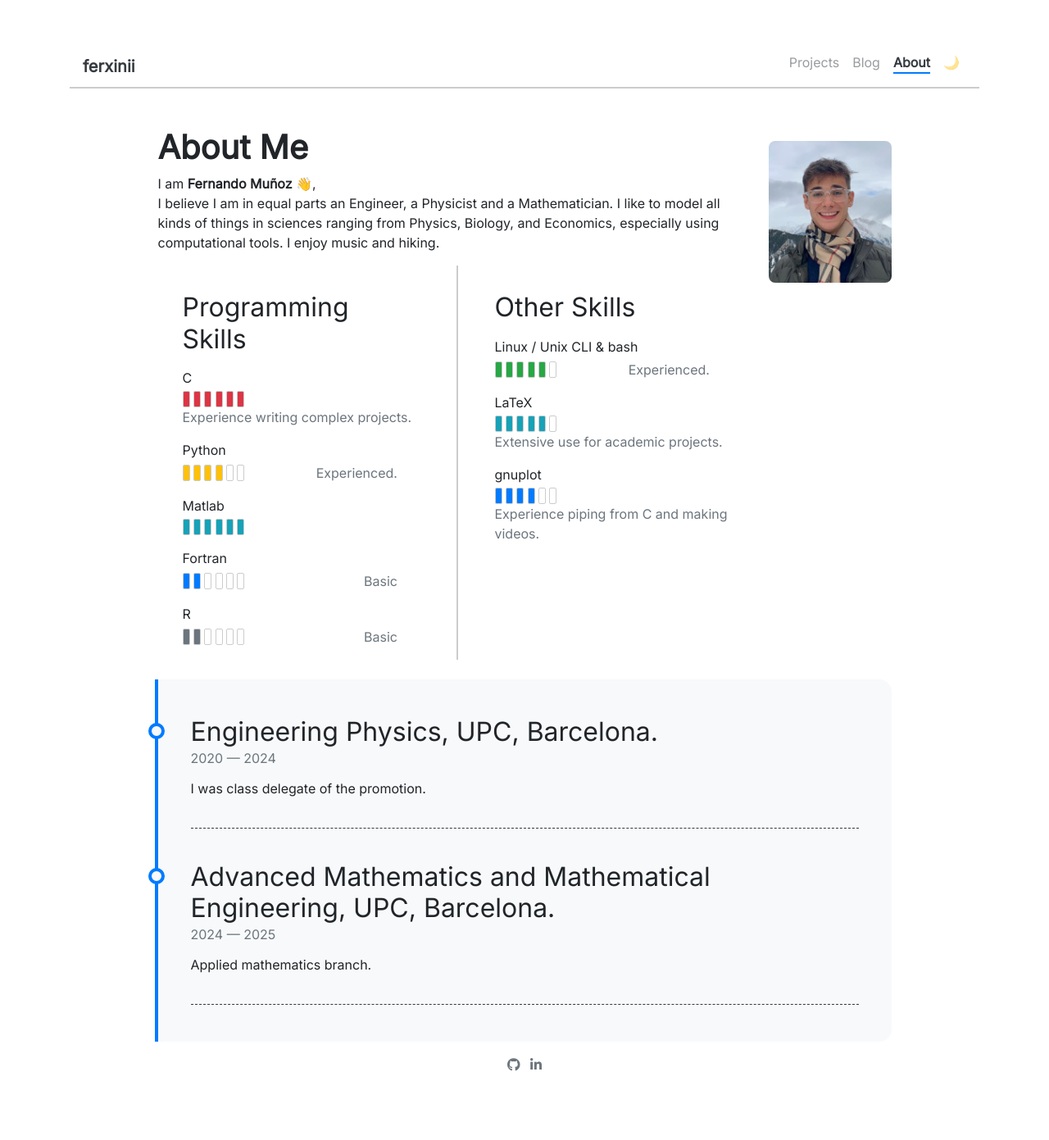
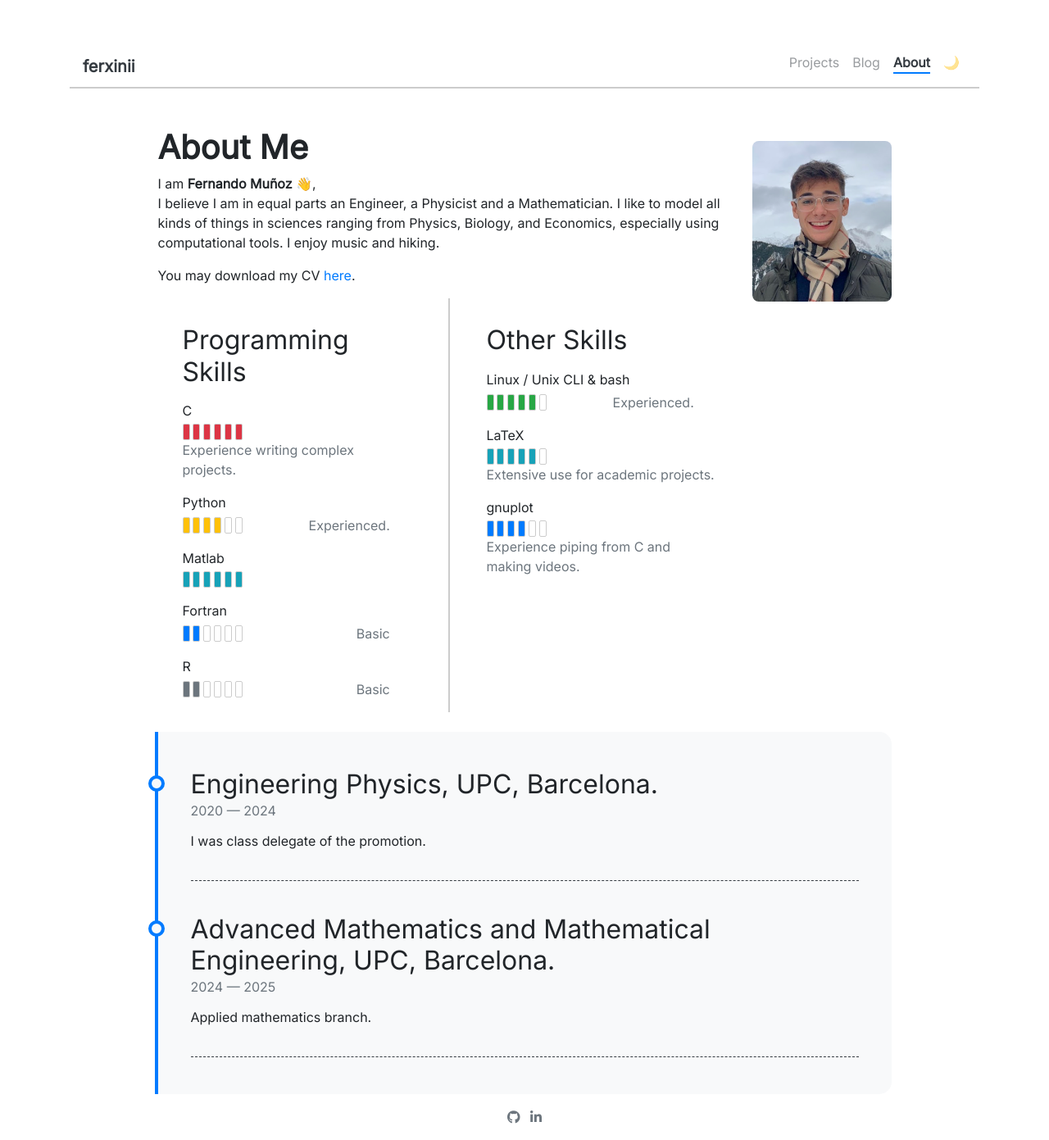
Before and after one commit to ferxinii/ferxinii.github.io, a Jekyll site: the page built from pages/about.md, in a window 1280 px wide. Shown: the whole page at 82% size. Built offline with Jekyll 4.4.1, drawn with Linux system fonts in a browser that asks for light colours; nearby versions of some CDN libraries; emoji names are drawn with the system emoji font; before the commit the page ends 1327 px from its top, so only the background shows below that.

Commit message:
Added CV

```diff
--- a/pages/about.md
+++ b/pages/about.md
@@ -6,13 +6,15 @@ weight: 3
 ---
 
 
-<img src="/assets/images/face.png" alt="Profile photo" width="150" style="float: right; margin-left: 15px; border-radius: 8px;" />
+<img src="/assets/images/face.png" alt="Profile photo" width="170" style="float: right; margin-left: 15px; border-radius: 8px;" />
 
 # **About Me**
 I am **{{ site.author.name }}** :wave:,
 I believe I am in equal parts an Engineer, a Physicist and a Mathematician.
 I like to model all kinds of things in sciences ranging from Physics, Biology, and Economics, especially using computational tools.
 I enjoy music and hiking.
+
+You may download my CV <a href="/assets/CV/CV_07_sept_25.pdf" target="_blank">here</a>.
 
 <div class="row" markdown="0">
 <div class="col-lg" style="border-right: 2px solid #ccc; padding-right: 30px;">
```
Also changed, not shown: 3 other files.
